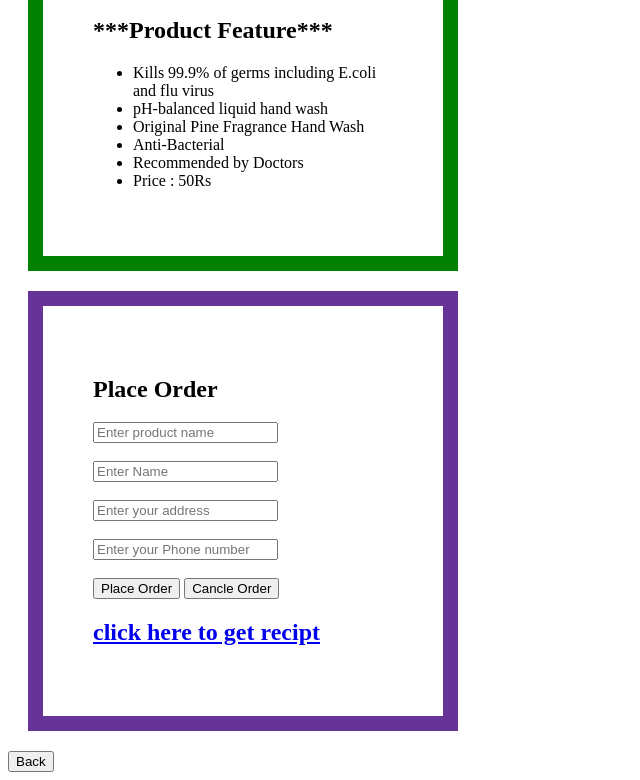
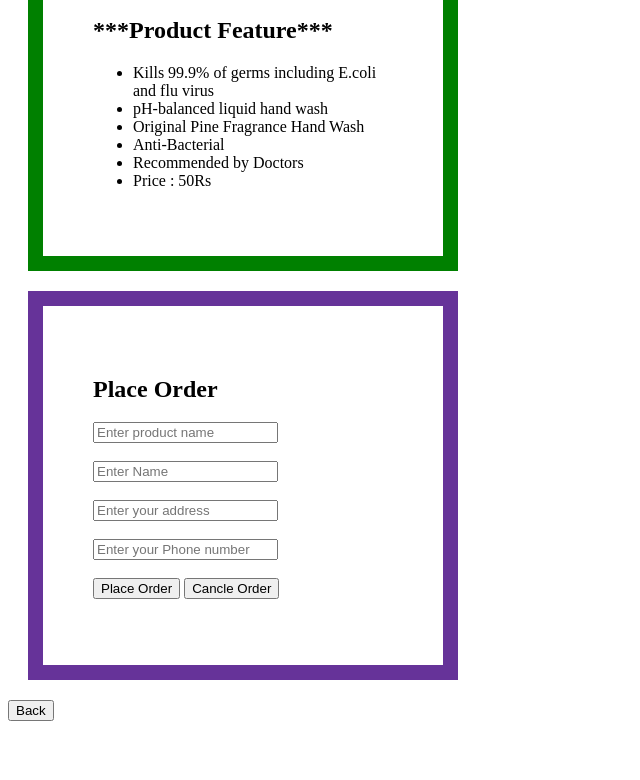
Before and after one commit to omkar003botre/covid-shild, a plain HTML site: page handwash.html in a window 1280 px wide. Shown: the part 675-1455 px from the top of the page, without its empty margins (0-640 px from the left). After the commit the page ends 1404 px from the top, so only its background shows below. Drawn offline with nearby package versions, Linux system fonts and the light colour scheme; no server answers.

Commit message:
Update handwash.html

```diff
--- a/handwash.html
+++ b/handwash.html
@@ -67,7 +67,7 @@
             <button type="submit" ng-model="myvar">Place Order</button>
             <button type="reset">Cancle Order</button>
         </form>
-        <a href="./id.html"><h2>click here to get recipt</h2></a>
+        <a href="./id.html"><h2 ng-show="myvar">click here to get recipt</h2></a>
     </div>
     <script src="./product.js"></script>
     <a href="./firstpage.html"><button>Back</button></a>
```
